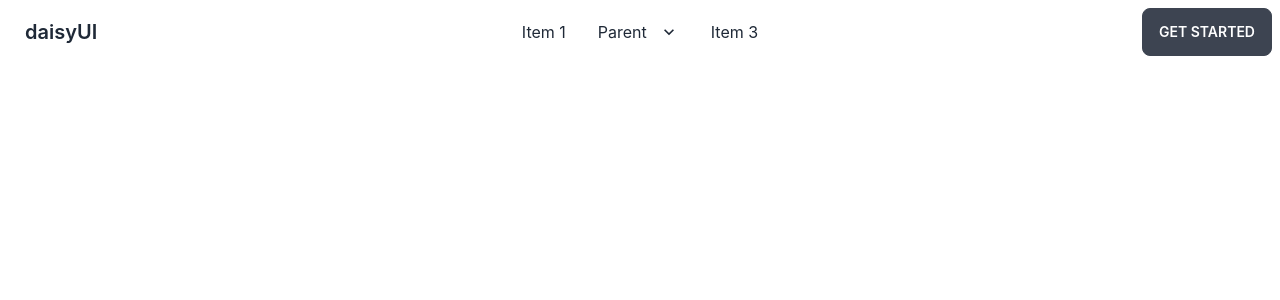
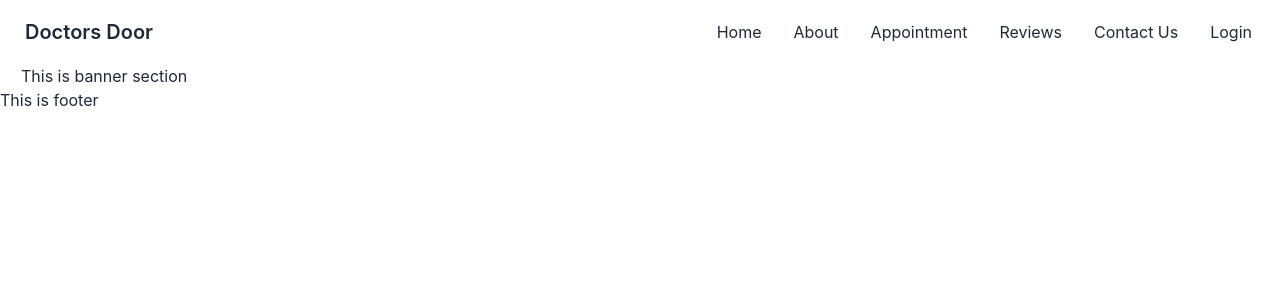
Before and after one commit to md-atiqurrahman/graphic-idol, a React (Create React App) app: page / in a window 1280 px wide. Shown: the top 300 px of the page. Built offline with nearby package versions, Linux system fonts and the light colour scheme.

Commit message:
set routes and add navbar

```diff
--- a/public/index.html
+++ b/public/index.html
@@ -1,5 +1,5 @@
 <!DOCTYPE html>
-<html lang="en">
+<html data-theme="light" lang="en">
   <head>
     <meta charset="utf-8" />
     <link rel="icon" href="%PUBLIC_URL%/favicon.ico" />
--- a/src/App.js
+++ b/src/App.js
@@ -1,54 +1,13 @@
-import logo from './logo.svg';
+import { RouterProvider } from 'react-router-dom';
 import './App.css';
+import router from './Routes/Routes/Routes';
 
 function App() {
   return (
-    <div className="App">
-      <div className="navbar bg-base-100">
-        <div className="navbar-start">
-          <div className="dropdown">
-            <label tabIndex={0} className="btn btn-ghost lg:hidden">
-              <svg xmlns="http://www.w3.org/2000/svg" className="h-5 w-5" fill="none" viewBox="0 0 24 24" stroke="currentColor"><path strokeLinecap="round" strokeLinejoin="round" strokeWidth="2" d="M4 6h16M4 12h8m-8 6h16" /></svg>
-            </label>
-            <ul tabIndex={0} className="menu menu-compact dropdown-content mt-3 p-2 shadow bg-base-100 rounded-box w-52">
-              <li><a>Item 1</a></li>
-              <li tabIndex={0}>
-                <a className="justify-between">
-                  Parent
-                  <svg className="fill-current" xmlns="http://www.w3.org/2000/svg" width="24" height="24" viewBox="0 0 24 24"><path d="M8.59,16.58L13.17,12L8.59,7.41L10,6L16,12L10,18L8.59,16.58Z" /></svg>
-                </a>
-                <ul className="p-2">
-                  <li><a>Submenu 1</a></li>
-                  <li><a>Submenu 2</a></li>
-                </ul>
-              </li>
-              <li><a>Item 3</a></li>
-            </ul>
-          </div>
-          <a className="btn btn-ghost normal-case text-xl">daisyUI</a>
-        </div>
-        <div className="navbar-center hidden lg:flex">
-          <ul className="menu menu-horizontal px-1">
-            <li><a>Item 1</a></li>
-            <li tabIndex={0}>
-              <a>
-                Parent
-                <svg className="fill-current" xmlns="http://www.w3.org/2000/svg" width="20" height="20" viewBox="0 0 24 24"><path d="M7.41,8.58L12,13.17L16.59,8.58L18,10L12,16L6,10L7.41,8.58Z" /></svg>
-              </a>
-              <ul className="p-2">
-                <li><a>Submenu 1</a></li>
-                <li><a>Submenu 2</a></li>
-              </ul>
-            </li>
-            <li><a>Item 3</a></li>
-          </ul>
-        </div>
-        <div className="navbar-end">
-          <a className="btn">Get started</a>
-        </div>
-      </div>
+    <div className='max-w-[1440px] mx-auto'>
+      <RouterProvider router={router}></RouterProvider>
     </div>
-  );
+  )
 }
 
 export default App;
--- /dev/null
+++ b/src/Layout/Main.js
@@ -0,0 +1,16 @@
+import React from 'react';
+import { Outlet } from 'react-router-dom';
+import Footer from '../Pages/Shared/Footer/Footer';
+import Navbar from '../Pages/Shared/Navbar/Navbar';
+
+const Main = () => {
+    return (
+        <div>
+            <Navbar></Navbar>
+            <Outlet></Outlet>
+            <Footer></Footer>
+        </div>
+    );
+};
+
+export default Main;
--- /dev/null
+++ b/src/Pages/Home/Banner/Banner.js
@@ -0,0 +1,11 @@
+import React from 'react';
+
+const Banner = () => {
+    return (
+        <div>
+            <h1>This is banner section</h1>
+        </div>
+    );
+};
+
+export default Banner;
--- /dev/null
+++ b/src/Pages/Home/Home/Home.js
@@ -0,0 +1,12 @@
+import React from 'react';
+import Banner from '../Banner/Banner';
+
+const Home = () => {
+    return (
+        <div className='mx-[21px]'>
+            <Banner></Banner>
+        </div>
+    );
+};
+
+export default Home;
--- /dev/null
+++ b/src/Pages/Login/Login/Login.js
@@ -0,0 +1,13 @@
+import React from 'react';
+
+const Login = () => {
+    return (
+        <div>
+            <h2>
+                This is login page
+            </h2>
+        </div>
+    );
+};
+
+export default Login;
--- /dev/null
+++ b/src/Pages/Shared/Footer/Footer.js
@@ -0,0 +1,11 @@
+import React from 'react';
+
+const Footer = () => {
+    return (
+        <div>
+            <h2>This is footer</h2>
+        </div>
+    );
+};
+
+export default Footer;
--- /dev/null
+++ b/src/Pages/Shared/Navbar/Navbar.js
@@ -0,0 +1,36 @@
+import React from 'react';
+import { Link } from 'react-router-dom';
+
+const Navbar = () => {
+
+    const menuItems = <React.Fragment>
+        <li><Link to='/'>Home</Link></li>
+        <li><Link to='/about'>About</Link></li>
+        <li><Link to='/appointment'>Appointment</Link></li>
+        <li><Link to='/reviews'>Reviews</Link></li>
+        <li><Link to='/contact'>Contact Us</Link></li>
+        <li><Link to='/login'>Login</Link></li>
+    </React.Fragment>
+    return (
+        <div className="navbar bg-base-100">
+            <div className="navbar-start">
+                <div className="dropdown">
+                    <label tabIndex={0} className="btn btn-ghost lg:hidden">
+                        <svg xmlns="http://www.w3.org/2000/svg" className="h-5 w-5" fill="none" viewBox="0 0 24 24" stroke="currentColor"><path strokeLinecap="round" strokeLinejoin="round" strokeWidth="2" d="M4 6h16M4 12h8m-8 6h16" /></svg>
+                    </label>
+                    <ul tabIndex={0} className="menu menu-compact dropdown-content mt-3 p-2 shadow bg-base-100 rounded-box w-52">
+                       {menuItems}
+                    </ul>
+                </div>
+                <Link to='/' className="btn btn-ghost normal-case text-xl">Doctors Door</Link>
+            </div>
+            <div className="navbar-end hidden lg:flex">
+                <ul className="menu menu-horizontal px-1">
+                    {menuItems}
+                </ul>
+            </div>
+        </div>
+    );
+};
+
+export default Navbar;
--- /dev/null
+++ b/src/Routes/Routes/Routes.js
@@ -0,0 +1,24 @@
+import { createBrowserRouter } from "react-router-dom";
+import Main from "../../Layout/Main";
+import Home from "../../Pages/Home/Home/Home";
+import Login from "../../Pages/Login/Login/Login";
+
+
+const router = createBrowserRouter([
+    {
+        path: '/',
+        element: <Main></Main>,
+        children: [
+            {
+                path: '/',
+                element: <Home></Home>
+            },
+            {
+                path: '/login',
+                element: <Login></Login>
+            }
+        ]
+    }
+])
+
+export default router;
```
